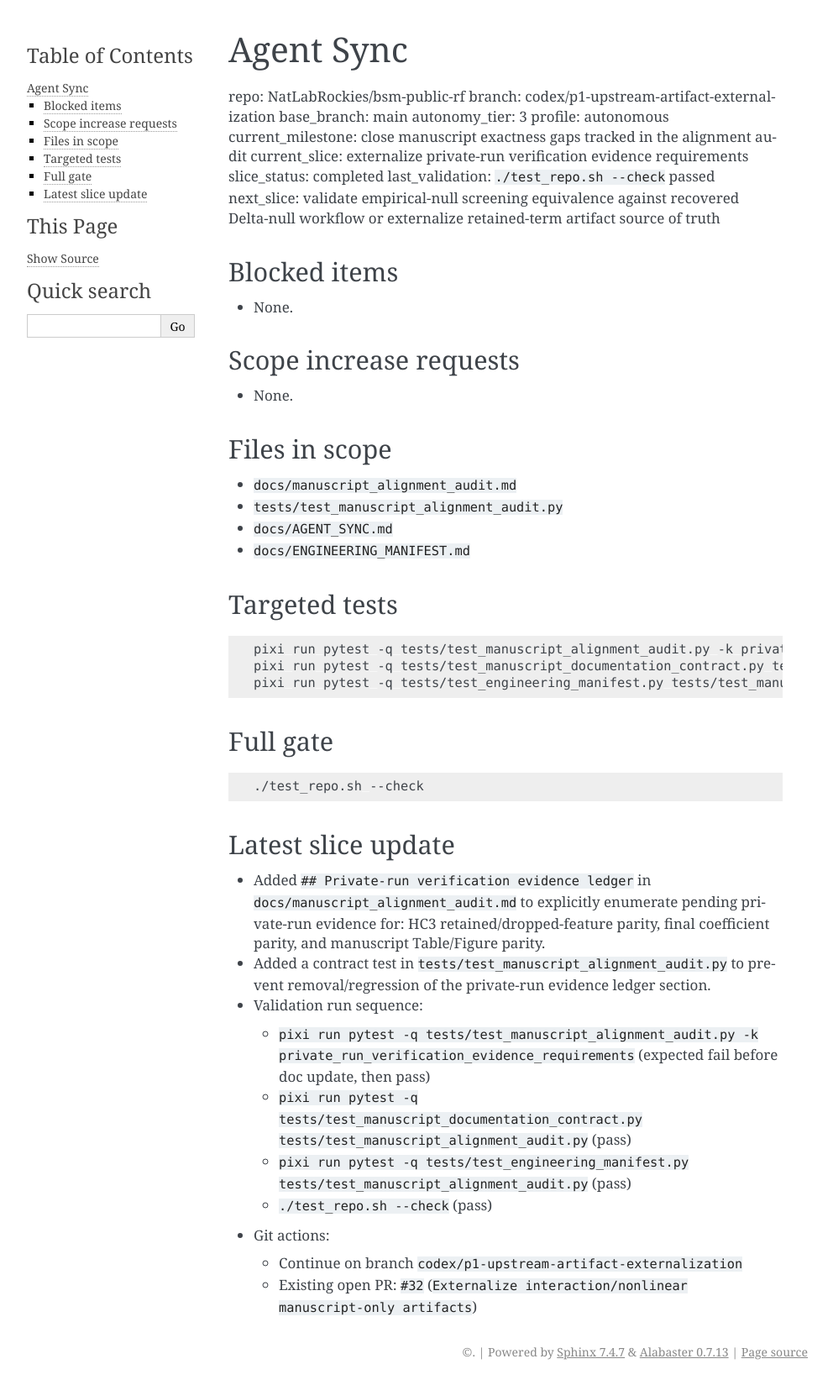
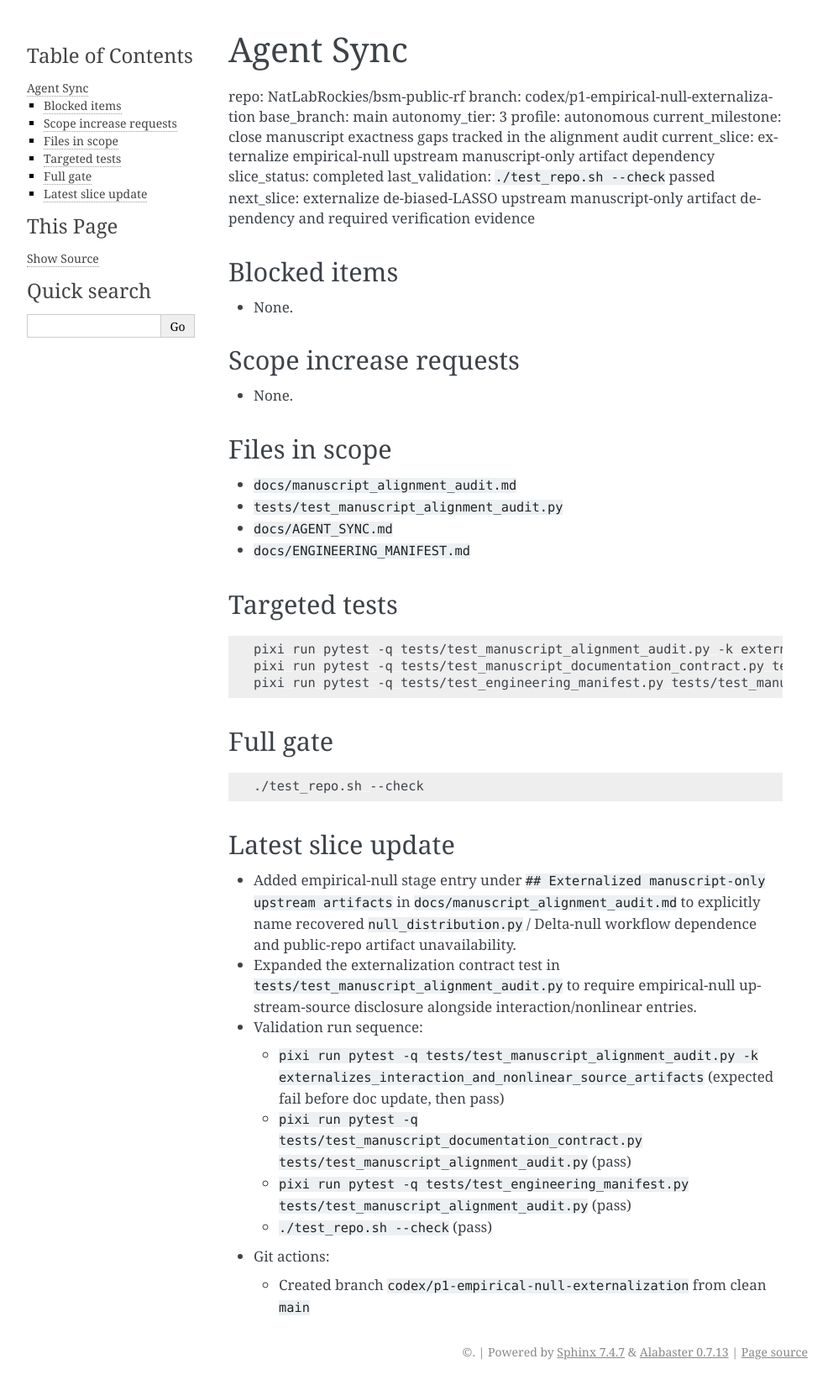
Before and after one commit to NatLabRockies/rfm-pipeline, a Sphinx documentation site: the page built from docs/AGENT_SYNC.md, in a window 1280 px wide. Shown: the whole page at 84% size, without its empty margins (148-1140 px from the left). Built offline with Sphinx 7.4.7, drawn with Linux system fonts in a browser that asks for light colours.

Commit message:
docs: externalize empirical-null upstream dependency

````diff
--- a/docs/AGENT_SYNC.md
+++ b/docs/AGENT_SYNC.md
@@ -1,15 +1,15 @@
 # Agent Sync
 
 repo: NatLabRockies/bsm-public-rf
-branch: codex/p1-upstream-artifact-externalization
+branch: codex/p1-empirical-null-externalization
 base_branch: main
 autonomy_tier: 3
 profile: autonomous
 current_milestone: close manuscript exactness gaps tracked in the alignment audit
-current_slice: externalize private-run verification evidence requirements
+current_slice: externalize empirical-null upstream manuscript-only artifact dependency
 slice_status: completed
 last_validation: `./test_repo.sh --check` passed
-next_slice: validate empirical-null screening equivalence against recovered Delta-null workflow or externalize retained-term artifact source of truth
+next_slice: externalize de-biased-LASSO upstream manuscript-only artifact dependency and required verification evidence
 
 ## Blocked items
 
@@ -29,7 +29,7 @@ next_slice: validate empirical-null screening equivalence against recovered Delt
 ## Targeted tests
 
 ```bash
-pixi run pytest -q tests/test_manuscript_alignment_audit.py -k private_run_verification_evidence_requirements
+pixi run pytest -q tests/test_manuscript_alignment_audit.py -k externalizes_interaction_and_nonlinear_source_artifacts
 pixi run pytest -q tests/test_manuscript_documentation_contract.py tests/test_manuscript_alignment_audit.py
 pixi run pytest -q tests/test_engineering_manifest.py tests/test_manuscript_alignment_audit.py
 ```
@@ -42,16 +42,15 @@ pixi run pytest -q tests/test_engineering_manifest.py tests/test_manuscript_alig
 
 ## Latest slice update
 
-- Added `## Private-run verification evidence ledger` in
-  `docs/manuscript_alignment_audit.md` to explicitly enumerate pending private-run evidence for:
-  HC3 retained/dropped-feature parity, final coefficient parity, and manuscript Table/Figure parity.
-- Added a contract test in `tests/test_manuscript_alignment_audit.py` to prevent removal/regression
-  of the private-run evidence ledger section.
+- Added empirical-null stage entry under `## Externalized manuscript-only upstream artifacts` in
+  `docs/manuscript_alignment_audit.md` to explicitly name recovered
+  `null_distribution.py` / Delta-null workflow dependence and public-repo artifact unavailability.
+- Expanded the externalization contract test in `tests/test_manuscript_alignment_audit.py`
+  to require empirical-null upstream-source disclosure alongside interaction/nonlinear entries.
 - Validation run sequence:
-  - `pixi run pytest -q tests/test_manuscript_alignment_audit.py -k private_run_verification_evidence_requirements` (expected fail before doc update, then pass)
+  - `pixi run pytest -q tests/test_manuscript_alignment_audit.py -k externalizes_interaction_and_nonlinear_source_artifacts` (expected fail before doc update, then pass)
   - `pixi run pytest -q tests/test_manuscript_documentation_contract.py tests/test_manuscript_alignment_audit.py` (pass)
   - `pixi run pytest -q tests/test_engineering_manifest.py tests/test_manuscript_alignment_audit.py` (pass)
   - `./test_repo.sh --check` (pass)
 - Git actions:
-  - Continue on branch `codex/p1-upstream-artifact-externalization`
-  - Existing open PR: `#32` (`Externalize interaction/nonlinear manuscript-only artifacts`)
+  - Created branch `codex/p1-empirical-null-externalization` from clean `main`
````
Also changed, not shown: docs/ENGINEERING_MANIFEST.md (+2 -1 lines), docs/manuscript_alignment_audit.md (+3 -0 lines), 1 other file.
